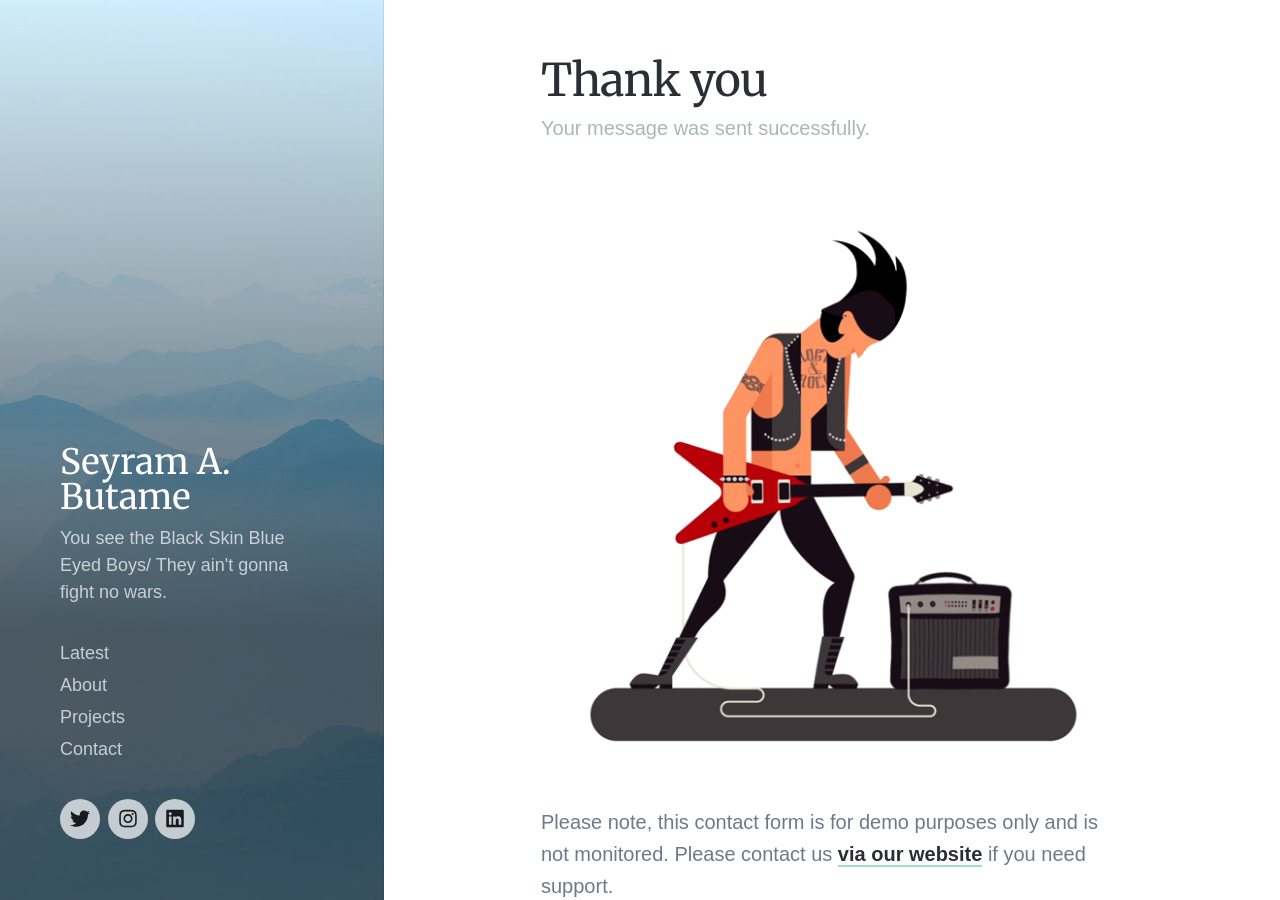
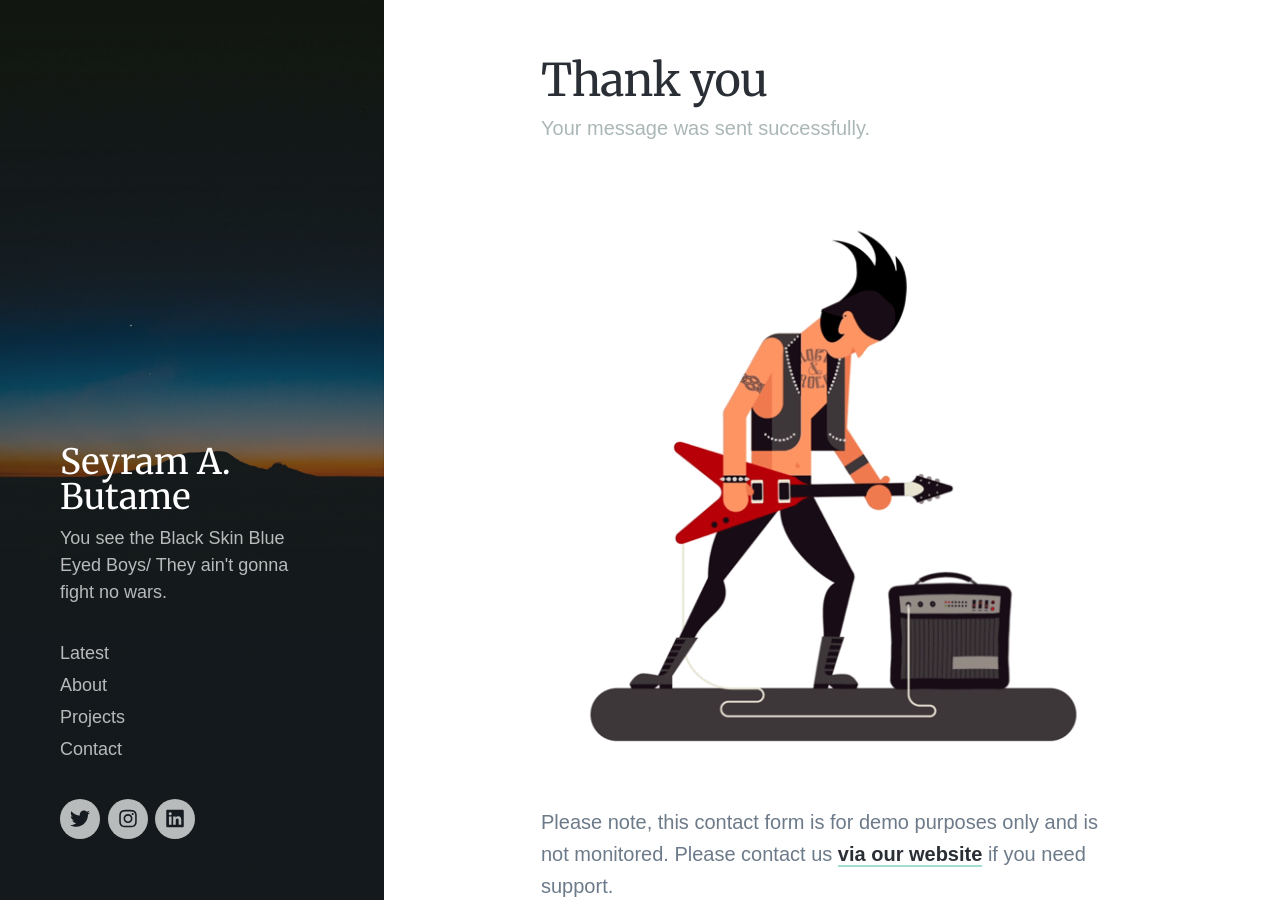
Before and after one commit to butames/blog.github.io, a Jekyll site: the page built from _pages/thanks.md, in a window 1280 px wide and 900 px high. Built offline with Jekyll 4.4.1, drawn with Linux system fonts in a browser that asks for light colours; nearby versions of some CDN libraries; some web fonts are replaced.

Commit message:
Update thanks.md

```diff
--- a/_pages/thanks.md
+++ b/_pages/thanks.md
@@ -2,7 +2,7 @@
 title: Thank you
 subtitle: Your message was sent successfully.
 description: A stunning personal blog Jekyll theme with an image-focused design.
-featured_image: /images/demo/demo-portrait.jpg
+featured_image: /images/background/background2.jpg
 ---
 
 ![](/images/thanks/headbanger.gif)
```
